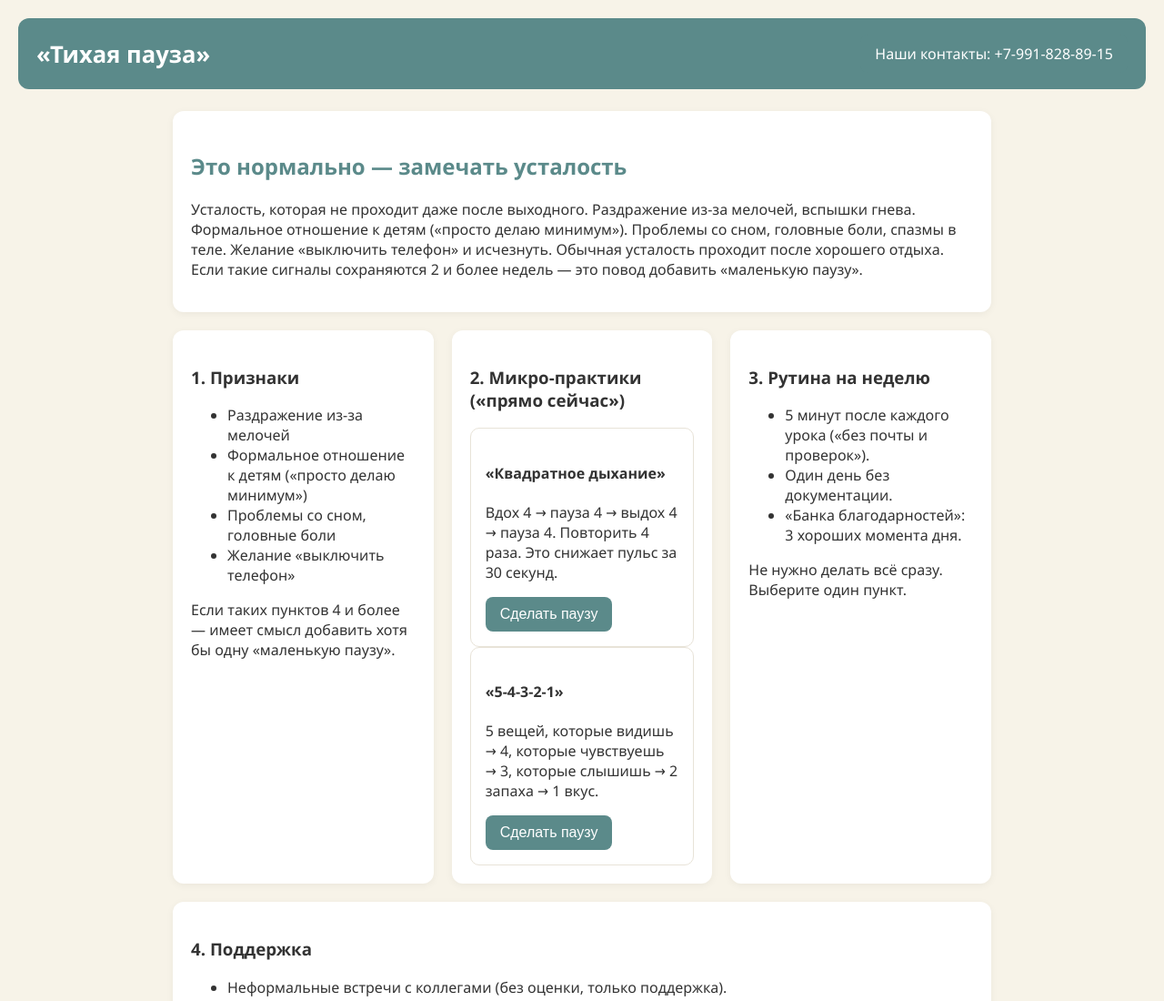
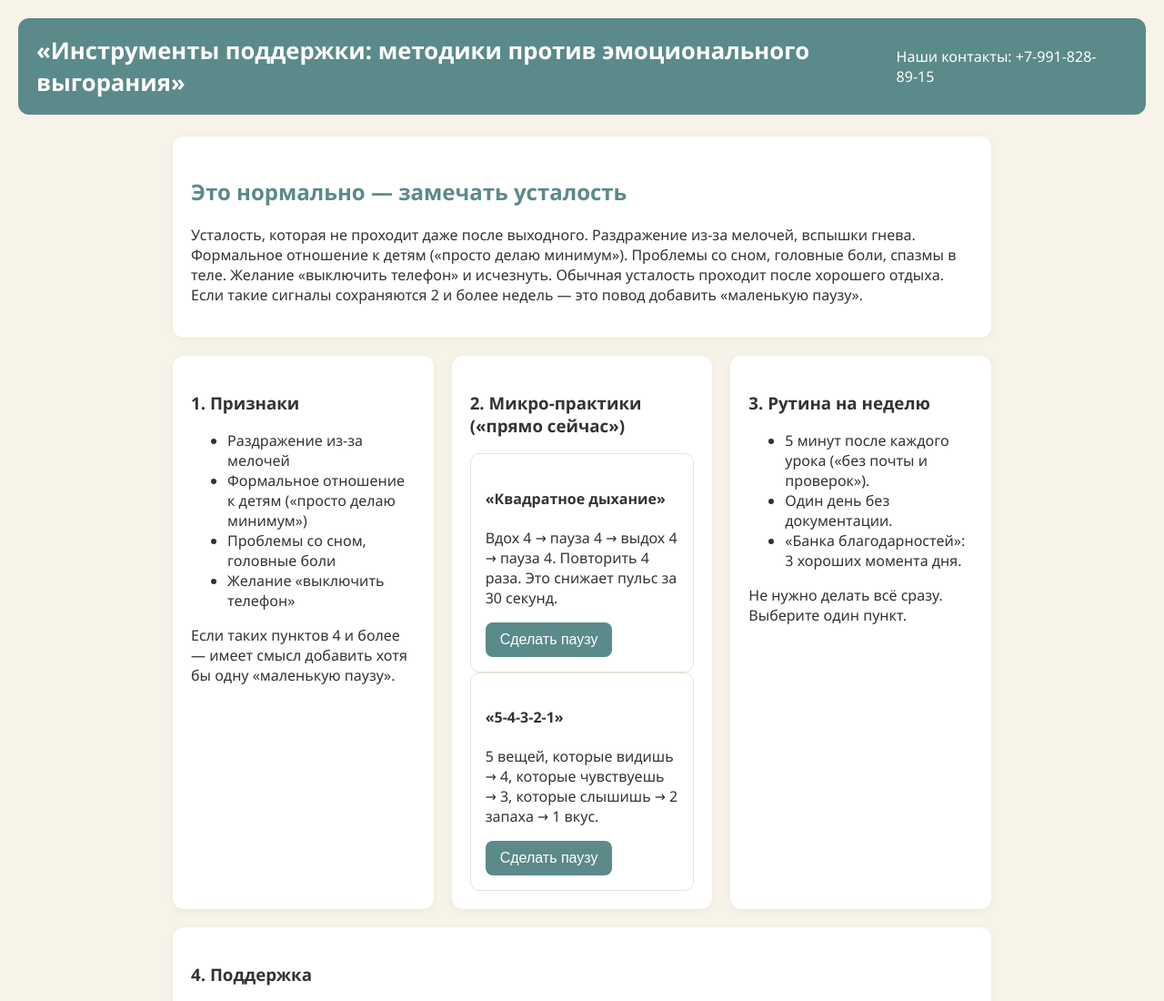
Before and after one commit to misarazev2-coder/lending, a plain HTML site: page index.html in a window 1280 px wide. Shown: the top 1100 px of the page at 91% size. Drawn offline with Linux system fonts and the light colour scheme.

Commit message:
Update index.html

```diff
--- a/index.html
+++ b/index.html
@@ -29,7 +29,7 @@
 <body>
 
 <div class="header">
-  <h1>«Тихая пауза»</h1>
+  <h1>«Инструменты поддержки: методики против эмоционального выгорания»</h1>
   <div class="btn">Наши контакты: +7-991-828-89-15</div>
 </div>
 
```
